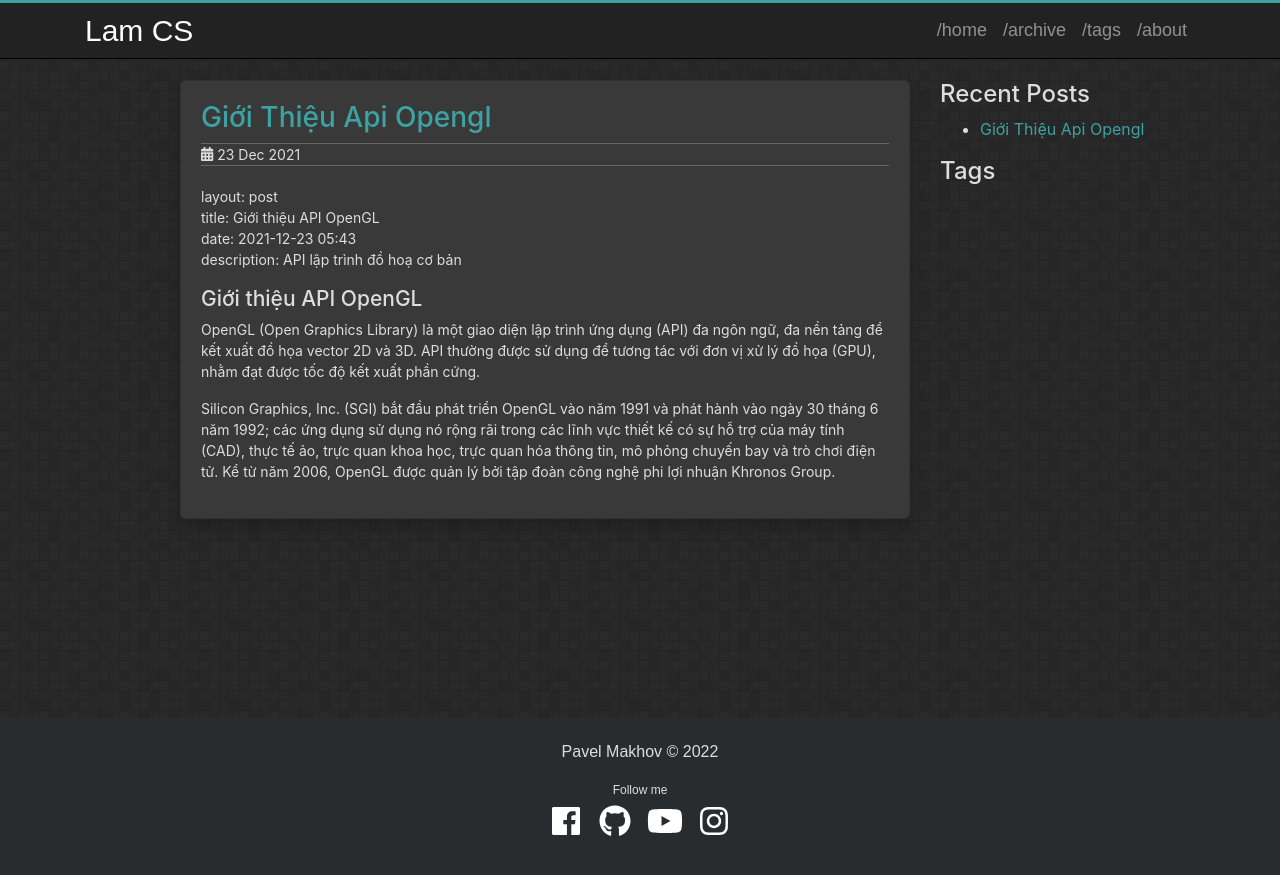
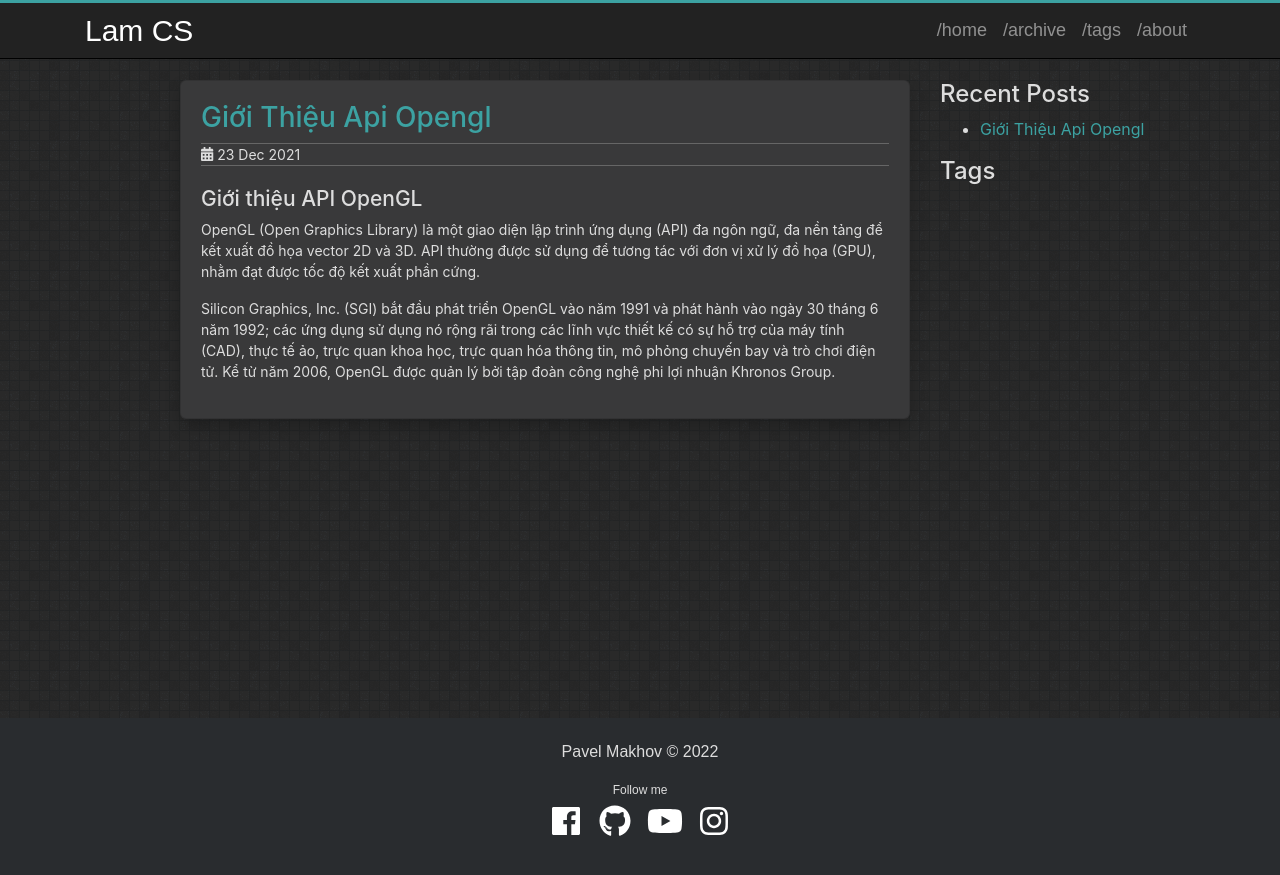
Before and after one commit to DevLamTran/DevLamTran.github.io, a Jekyll site: the page built from _posts/2021-12-23-Giới-thiệu-API-OpenGL.md, in a window 1280 px wide. Shown: the top 875 px of the page. Built offline with Jekyll 4.4.1, drawn with Linux system fonts in a browser that asks for light colours; our own code applies the rules of GitHub Pages for plain Markdown files.

Commit message:
Update 2021-12-23-Giới-thiệu-API-OpenGL.md

```diff
--- a/_posts/2021-12-23-Giới-thiệu-API-OpenGL.md
+++ b/_posts/2021-12-23-Giới-thiệu-API-OpenGL.md
@@ -1,12 +1,6 @@
 ---
 published: true
 ---
-
-layout: post
-title: Giới thiệu API OpenGL
-date: 2021-12-23 05:43
-description: API lập trình đồ hoạ cơ bản
-
 
 ## Giới thiệu API OpenGL
 OpenGL (Open Graphics Library) là một giao diện lập trình ứng dụng (API) đa ngôn ngữ, đa nền tảng để kết xuất đồ họa vector 2D và 3D. API thường được sử dụng để tương tác với đơn vị xử lý đồ họa (GPU), nhằm đạt được tốc độ kết xuất phần cứng.
```
